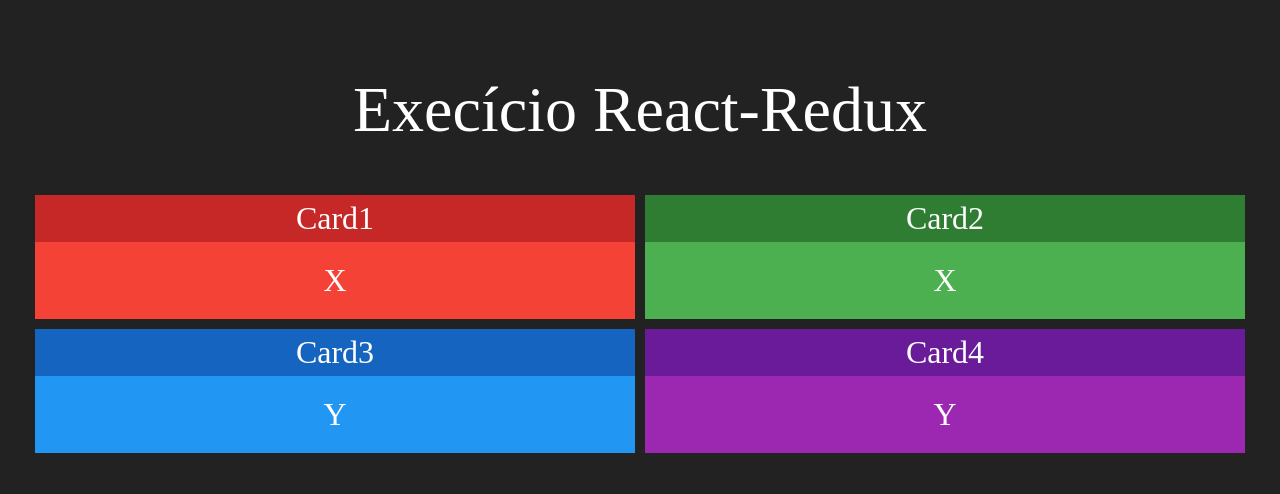
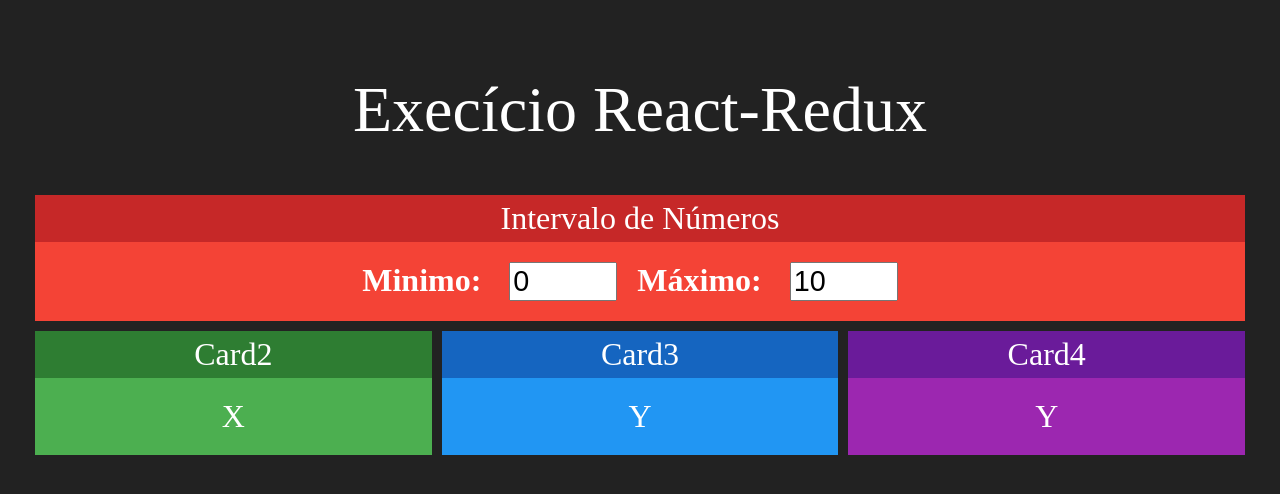
Before and after one commit to igortuag/redux-simples, a React (Create React App) app: page / in a window 1280 px wide. Shown: the top 494 px of the page. Built offline with nearby package versions, Linux system fonts and the light colour scheme.

Commit message:
Componente Intervalo

```diff
--- a/src/App.js
+++ b/src/App.js
@@ -2,17 +2,18 @@
 import logo from './logo.svg';
 import './App.css';
 import Card from './components/Card';
+import Intervalo from './components/Intervalo';
 
 function App() {
   return (
     <div className="App">
       <h1>Execício React-Redux</h1>
       <div className="linha">
-        <Card title="Card1" red>X</Card>
-        <Card title="Card2" green>X</Card>
+        <Intervalo>X</Intervalo>
 
       </div>
       <div className="linha">
+        <Card title="Card2" green>X</Card>
         <Card title="Card3" blue>Y</Card>
         <Card title="Card4" purple>Y</Card>
       </div>
--- /dev/null
+++ b/src/components/Intervalo.css
@@ -0,0 +1,6 @@
+.Intervalo input {
+    font-size: 1.8rem;
+    margin-left: 20px;
+    margin-right: 20px;
+    width: 100px;
+}
--- /dev/null
+++ b/src/components/Intervalo.jsx
@@ -0,0 +1,21 @@
+import './Intervalo.css'
+
+import React from 'react'
+import Card from './Card'
+
+export default props => {
+    return (
+        <Card title="Intervalo de Números" red>
+            <div className="Intervalo ">
+                <span>
+                    <strong>Minimo: </strong>
+                    <input type="number" value={0} readOnly />
+                </span>
+                <span>
+                    <strong>Máximo: </strong>
+                    <input type="number" value={10} readOnly />
+                </span>
+            </div>
+        </Card>
+    )
+}
```
